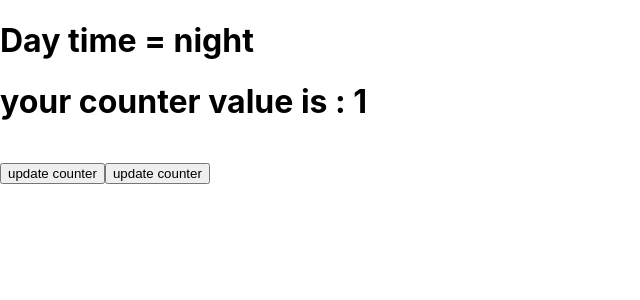
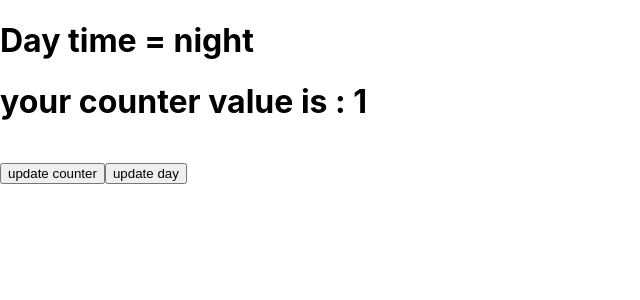
Before and after one commit to ZaidAhmed786/boot, a React (Create React App) app: page / in a window 1280 px wide. Shown: the top 300 px of the page, without its empty margins (0-640 px from the left). Built offline with nearby package versions, Linux system fonts and the light colour scheme.

Commit message:
Update App.js

```diff
--- a/src/App.js
+++ b/src/App.js
@@ -6,12 +6,13 @@ function App() {
 
   return (
 
-    <div className={`box ${morning ? 'day' : ''}`}>
+    <div className={`box ${morning ? 'dayLight' : ''}`}>
       <h1>Day time = {morning ? 'morning' : 'night'}</h1>
   <C counter={count} />
   <br/>
   <button onClick={() => setCount(count + 1)}>update counter</button>
-  <button onClick={() => setmorning(!morning)}>update counter</button>
+
+  <button onClick={() => setmorning(!morning)}>update day</button>
     </div>
   );
   }
```
